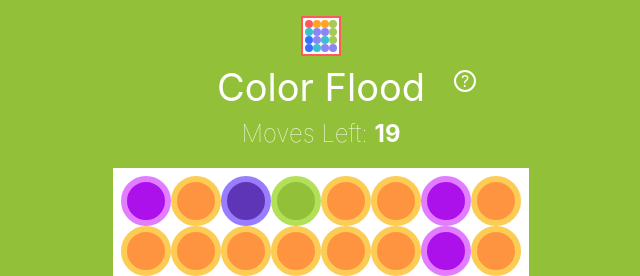
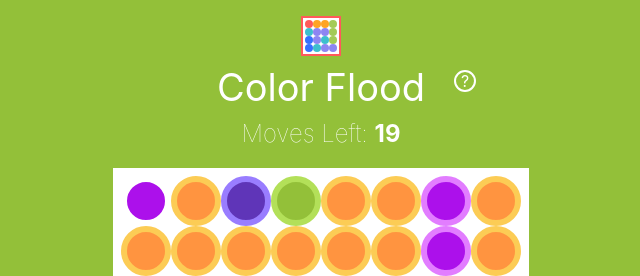
Before and after one commit to beesandtrees/colorGame, a React (Create React App) app: page / in a window 1280 px wide. Shown: the top 276 px of the page, without its empty margins (319-959 px from the left). Built offline with nearby package versions, Linux system fonts and the light colour scheme.

Commit message:
updated grid logic for active/inactive

```diff
--- a/src/components/App.js
+++ b/src/components/App.js
@@ -29,7 +29,6 @@ class App extends Component {
   constructor(props) {
     super(props);
     let gameLevel = Math.ceil((this.props.game.level+1)/8)%4;
-    console.log(gameLevel);
     let shuffleColors = gamehelpers.fisherYates(colorArrays[gameLevel]);
     this.state = {
       showInfo: false,
--- a/src/components/Block/Block.js
+++ b/src/components/Block/Block.js
@@ -6,10 +6,10 @@ export default class Block extends Component {
     render() {
         return (
             <div
-            	className={"block block-" + this.props.cols + " " + this.props.active}
+            	className={"block block-" + this.props.cols}
             	style={{
-	            	backgroundColor: this.props.color["background-color"],
-	            	borderColor: this.props.color["border-color"]
+	            	backgroundColor: this.props.bgcolor,
+	            	borderColor: this.props.border
 	            }}
             	onClick={(x,y)=>this.props.clickbox(this.props.xcoord, this.props.ycoord)}>
             </div>
--- a/src/components/Board/Board.js
+++ b/src/components/Board/Board.js
@@ -14,28 +14,6 @@ export default class Board extends Component {
         if (this.props.grid !== nextProps.grid) {
             this.renderBlocks(nextProps.grid, nextProps.numberofrows, nextProps.goalColor, nextProps.colors);
         }
-  }
-
-  clickbox(x, y) {
-    // new array with 0,0 x,y coords
-    let job = [0, 0];
-
-    // oldcolor is the first number in the grid
-    let oldcolor = this.props.game.grid[0][0][0];
-
-    // newcolor is the number from div you clicked
-    let newcolor = this.props.game.grid[x][y][0];
-
-    // if you clicked on the color that's already in the corner then return
-    // no loss no gain
-    if (oldcolor === newcolor) return;
-
-    // otherwise increase clicks
-    let clicks = this.props.game.clicks + 1;
-    this.props.updateClicks(clicks);
-
-    // and repaint the grid
-    this.paint(job, oldcolor, newcolor);
     }
 
     loadGrid(rows, colors) {
@@ -56,7 +34,8 @@ export default class Board extends Component {
                 let c = grid[i][j][0];
                 let active = grid[i][j][1];
 
-        let backgroundColor = colors[c];
+                let backgroundColor = colors[c]["background-color"];
+                let border = active ? "white" : colors[c]["border-color"];
 
                 // assign a dom element to a slot in the box grid
                 blocks.push(<Block
@@ -65,54 +44,107 @@ export default class Board extends Component {
                 xcoord={i}
                 ycoord={j}
                 cols={rows}
-                active={active}
-                color={backgroundColor} />);
+                bgcolor={backgroundColor}
+                border={border} />);
             }
         }
 
         this.props.loadBlocks(blocks);
     }
 
-  paint(job, oldcolor, newcolor) {
-    let _this = this,
-      newjob = [],
-      grid = this.props.game.grid.slice(0);
+    clickbox(x, y) {
+        // new array with 0,0 x,y coords
+        let job = ["00"];
 
-    while (job.length > 1) {
-      let y = job.pop();
-      let x = job.pop();
+        // topcorner is the first number in the grid
+        let topcorner = this.props.game.grid[0][0][0];
 
-      if (oldcolor !== grid[x][y][0]) continue;
+        // clickedColor is the number from div you clicked
+        let clickedColor = this.props.game.grid[x][y][0];
 
-      grid[x][y] = [newcolor, true];
+        // if you clicked on the color that's already in the corner then return
+        // no loss no gain
+        if (topcorner === clickedColor) return;
 
-      // check surrounding blocks to see what color they are
-      // and therefore if they should be updated
-      if (x < (this.props.numberofrows - 1) && grid[x + 1][y][0] === oldcolor) {
-        newjob.push(x + 1, y);
+        // otherwise increase clicks
+        let clicks = this.props.game.clicks + 1;
+        this.props.updateClicks(clicks);
+
+        // and repaint the grid
+        this.paint(job, topcorner, clickedColor);
     }
 
-      if (y < (this.props.numberofrows - 1) && grid[x][y + 1][0] === oldcolor) {
-        newjob.push(x, y + 1);
+    paint(job, topcorner, clickedColor) {
+        let _this = this,
+            _props = this.props,
+            numrows = this.props.numberofrows,
+            newjob = [],
+            grid = _props.game.grid.slice(0),
+            loops = job.length;
+
+
+        for (var x = 0; x < loops; x++) {
+
+            let rowCol = job.shift();
+            let row = parseInt(rowCol.substring(0, 1));
+            let col = parseInt(rowCol.substring(1, 2));
+
+
+            if (grid[row][col][0] === clickedColor || grid[row][col][0] === topcorner) {
+
+                grid[row][col] = [clickedColor, true];
+
+                let bottom = row < (numrows - 1) ? grid[row + 1][col] : [];
+                let right = col < (numrows - 1) ? grid[row][col + 1] : [];
+                let top = row > 0 ? grid[row - 1][col] : [];
+                let left = col > 0 ? grid[row][col - 1] : [];
+
+                if (row < (numrows - 1)) {
+                    if ((bottom[0] === topcorner && bottom[1] === true) ||
+                        (bottom[0] === clickedColor && bottom[1] === false)) {
+                        if (newjob.indexOf((row + 1) + "" + col) === -1) {
+                            newjob.push((row + 1) + "" + col);
+                        }
+                    }
                 }
 
-      if (x > 0 && grid[x - 1][y][0] === oldcolor) {
-        newjob.push(x - 1, y);
+                if (col < (numrows - 1)) {
+                    if ((right[0] === topcorner && right[1] === true) ||
+                        (right[0] === clickedColor && right[1] === false)) {
+                        if (newjob.indexOf(row + "" + (col + 1)) === -1) {
+                            newjob.push(row + "" + (col + 1));
+                        }
+                    }
                 }
 
-      if (y > 0 && grid[x][y - 1][0] === oldcolor) {
-        newjob.push(x, y - 1);
+                if (row > 0) {
+                    if ((top[0] === topcorner && top[1] === true) ||
+                        (top[0] === clickedColor && top[1] === false)) {
+                        if (newjob.indexOf((row - 1) + "" + col) === -1) {
+                            newjob.push((row - 1) + "" + col);
+                        }
+                    }
+                }
+
+                if (col > 0) {
+                    if ((left[0] === topcorner && left[1] === true) ||
+                        (left[0] === clickedColor && left[1] === false)) {
+                        if (newjob.indexOf(row + "" + (col - 1)) === -1) {
+                            newjob.push(row + "" + (col - 1));
+                        }
+                    }
+                }
             }
         }
 
         // update grid state
-    this.props.createGrid(grid);
+        _props.createGrid(grid);
 
         if (newjob.length > 0) {
             setTimeout(function() {
-        _this.paint(newjob, oldcolor, newcolor);
-        _this.renderBlocks(grid, _this.props.numberofrows, _this.props.goalColor, _this.props.colors);
-      }, 45);
+                _this.paint(newjob, topcorner, clickedColor);
+                _this.renderBlocks(grid, _props.numberofrows, _props.goalColor, _props.colors);
+            }, 30);
         } else {
             // check if they've won
             _this.checkForWin();
@@ -152,7 +184,7 @@ export default class Board extends Component {
             this.props.updateLevel(upperLevel);
         } else if (win === 'almost') {
             this.props.didWin(win)
-    } else if(this.props.game.clicks >= this.props.maxclick) {
+        } else if (this.props.game.clicks >= this.props.maxclick) {
             this.props.didWin(false);
         }
     }
```
Lines whose indentation alone changed are shown as unchanged.
